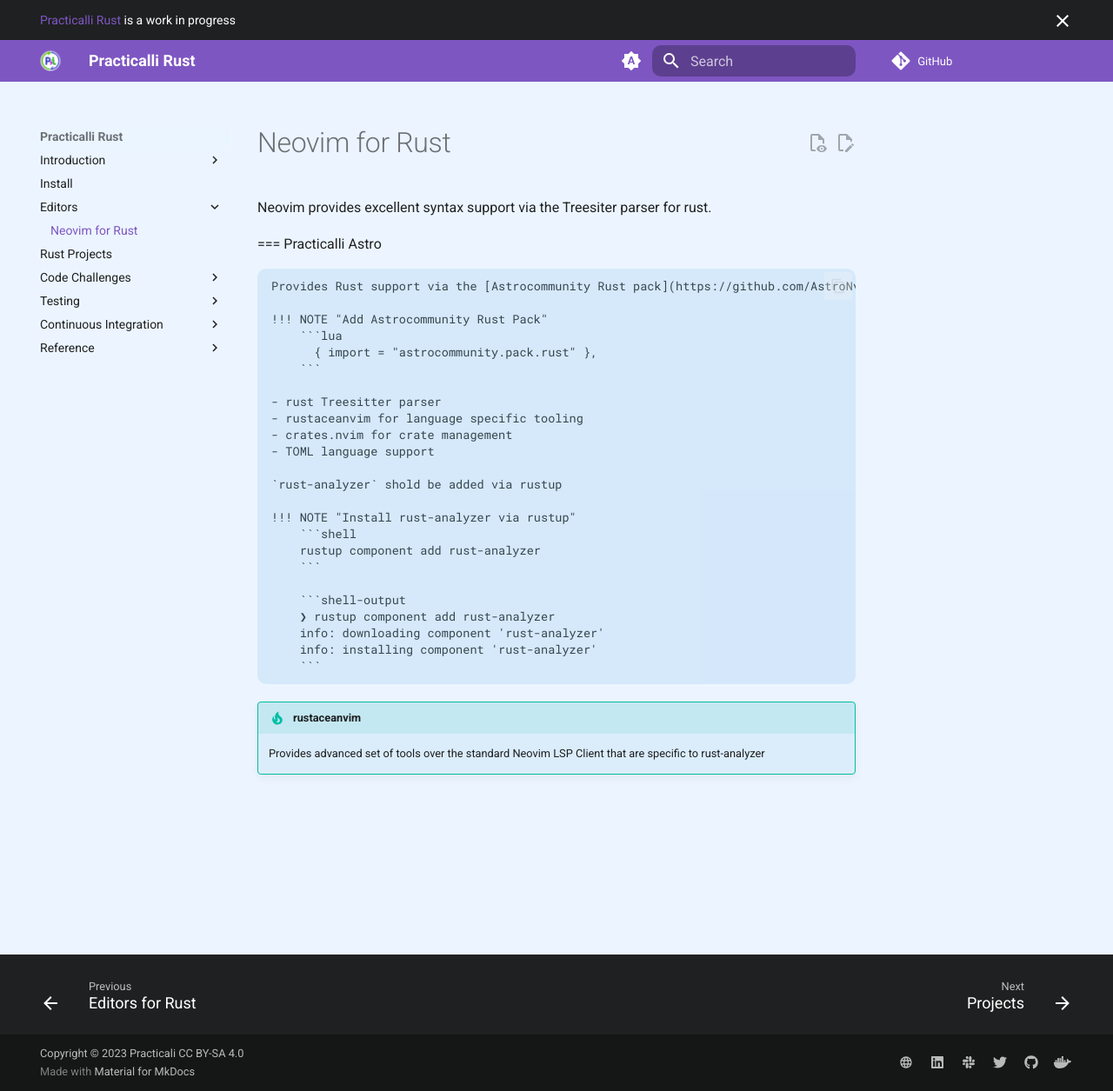
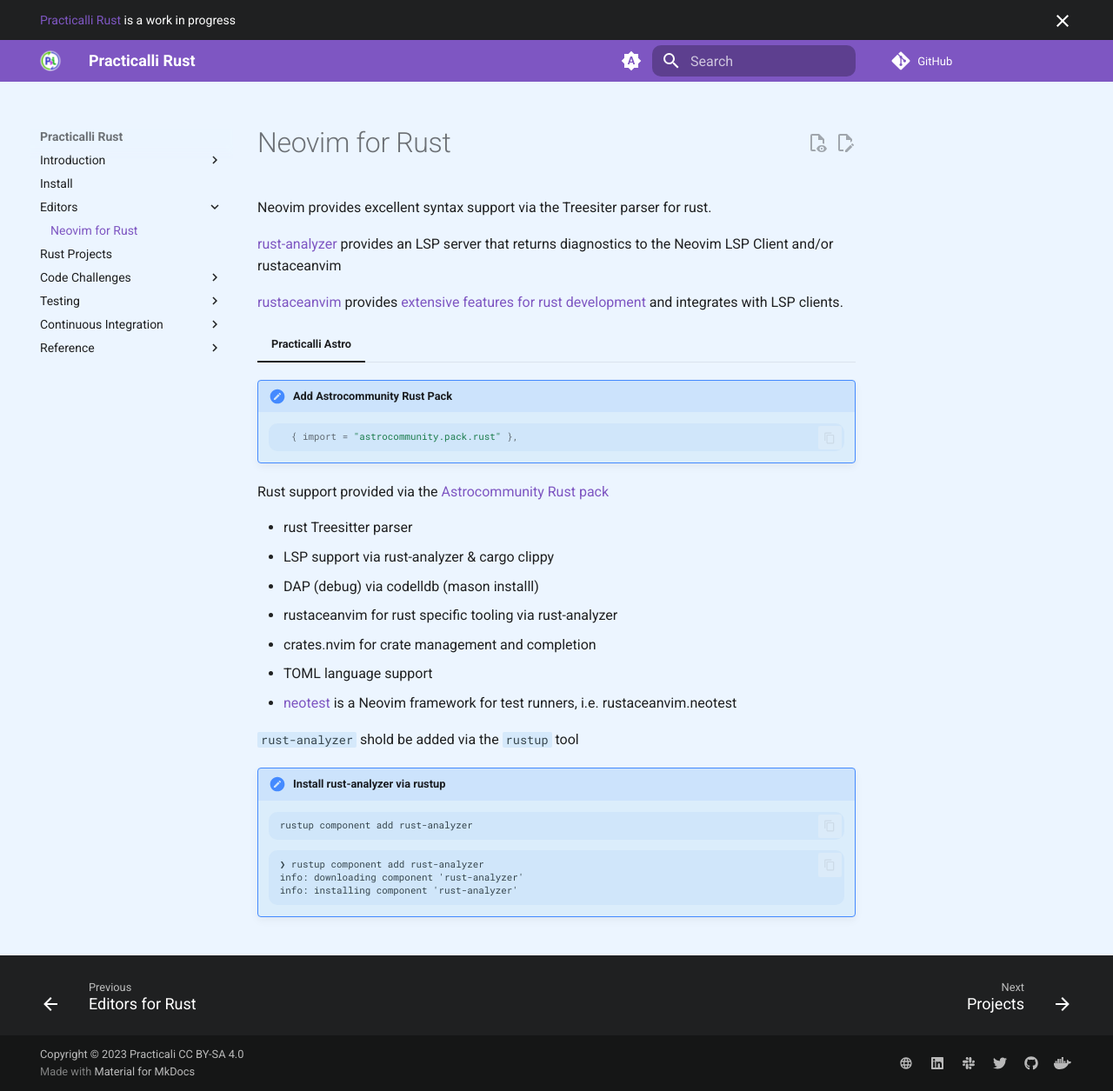
Before and after one commit to practicalli/rust, an MkDocs documentation site: the page built from docs/editors/neovim.md, in a window 1280 px wide and 1255 px high. Shown: the whole window at 87% size. Built offline with MkDocs 1.6.1 and Material for MkDocs 9.7.7, drawn with Linux system fonts in a browser that asks for light colours; comment, search, counter and statistics services are not loaded.

Commit message:
editor: further neovim details and supporting tools

````diff
--- a/docs/editors/neovim.md
+++ b/docs/editors/neovim.md
@@ -2,23 +2,29 @@
 
 Neovim provides excellent syntax support via the Treesiter parser for rust.
 
+[rust-analyzer](){target=_blank} provides an LSP server that returns diagnostics to the Neovim LSP Client and/or rustaceanvim
+
+[rustaceanvim](https://github.com/mrcjkb/rustaceanvim){target=_blank} provides [extensive features for rust development](https://github.com/mrcjkb/rustaceanvim?tab=readme-ov-file#books-usage--features) and integrates with LSP clients.
 
 
-=== Practicalli Astro
-
-    Provides Rust support via the [Astrocommunity Rust pack](https://github.com/AstroNvim/astrocommunity/tree/main/lua/astrocommunity/pack/rust)
+=== "Practicalli Astro"
 
     !!! NOTE "Add Astrocommunity Rust Pack"
         ```lua
           { import = "astrocommunity.pack.rust" },
         ```
 
+    Rust support provided via the [Astrocommunity Rust pack](https://github.com/AstroNvim/astrocommunity/tree/main/lua/astrocommunity/pack/rust)
+
     - rust Treesitter parser
-    - rustaceanvim for language specific tooling
-    - crates.nvim for crate management
+    - LSP support via rust-analyzer & cargo clippy
+    - DAP (debug) via codelldb (mason installl)
+    - rustaceanvim for rust specific tooling via rust-analyzer
+    - crates.nvim for crate management and completion
     - TOML language support
+    - [neotest](https://github.com/nvim-neotest/neotest) is a Neovim framework for test runners, i.e. rustaceanvim.neotest
 
-    `rust-analyzer` shold be added via rustup
+    `rust-analyzer` shold be added via the `rustup` tool
 
     !!! NOTE "Install rust-analyzer via rustup"
         ```shell
@@ -30,9 +36,3 @@ Neovim provides excellent syntax support via the Treesiter parser for rust.
         info: downloading component 'rust-analyzer'
         info: installing component 'rust-analyzer'
         ```
-
-
-
-
-!!! TIP "rustaceanvim"
-    Provides advanced set of tools over the standard Neovim LSP Client that are specific to rust-analyzer
````
Also changed, not shown: CHANGELOG.md (+1 -0 lines).
